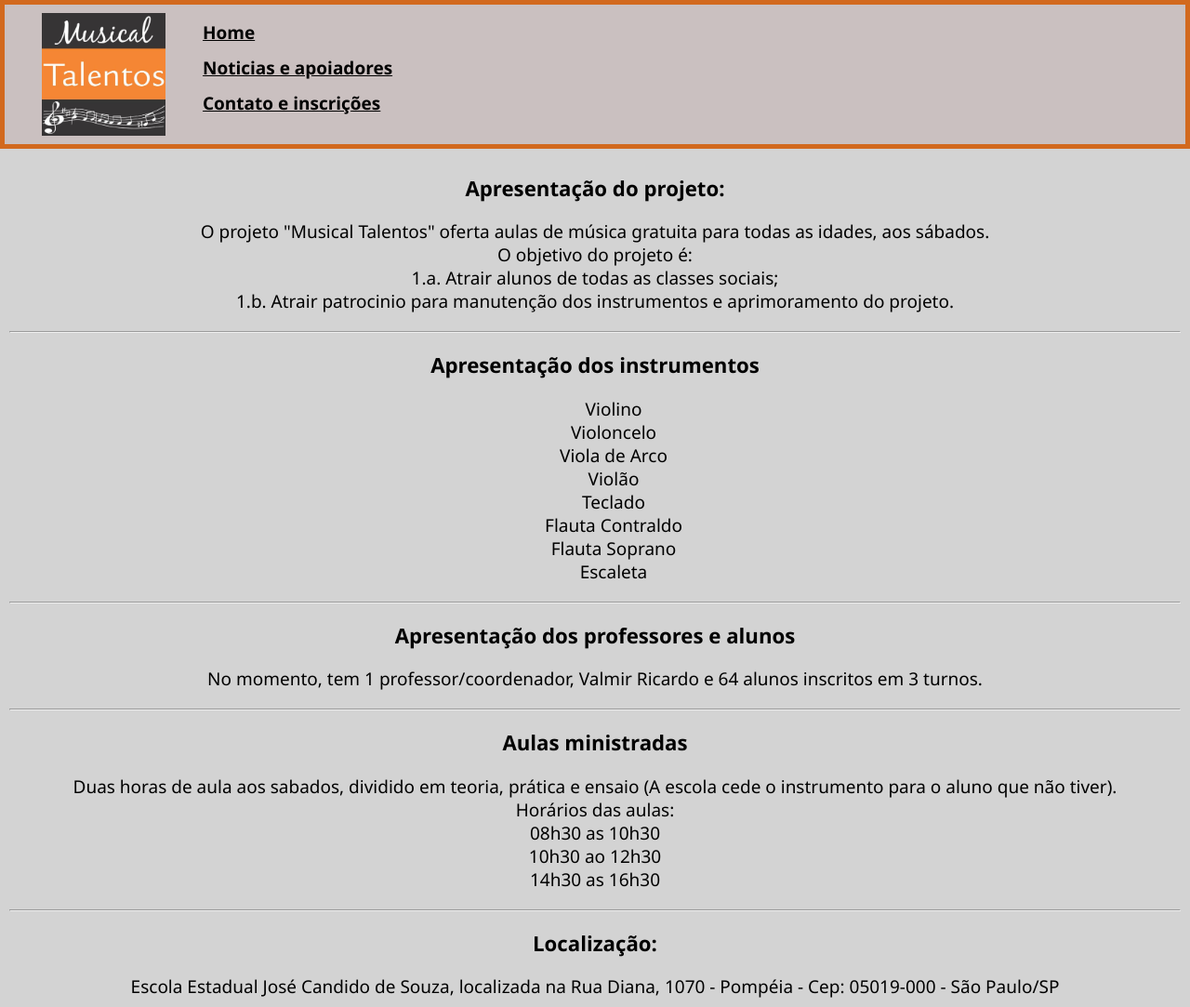
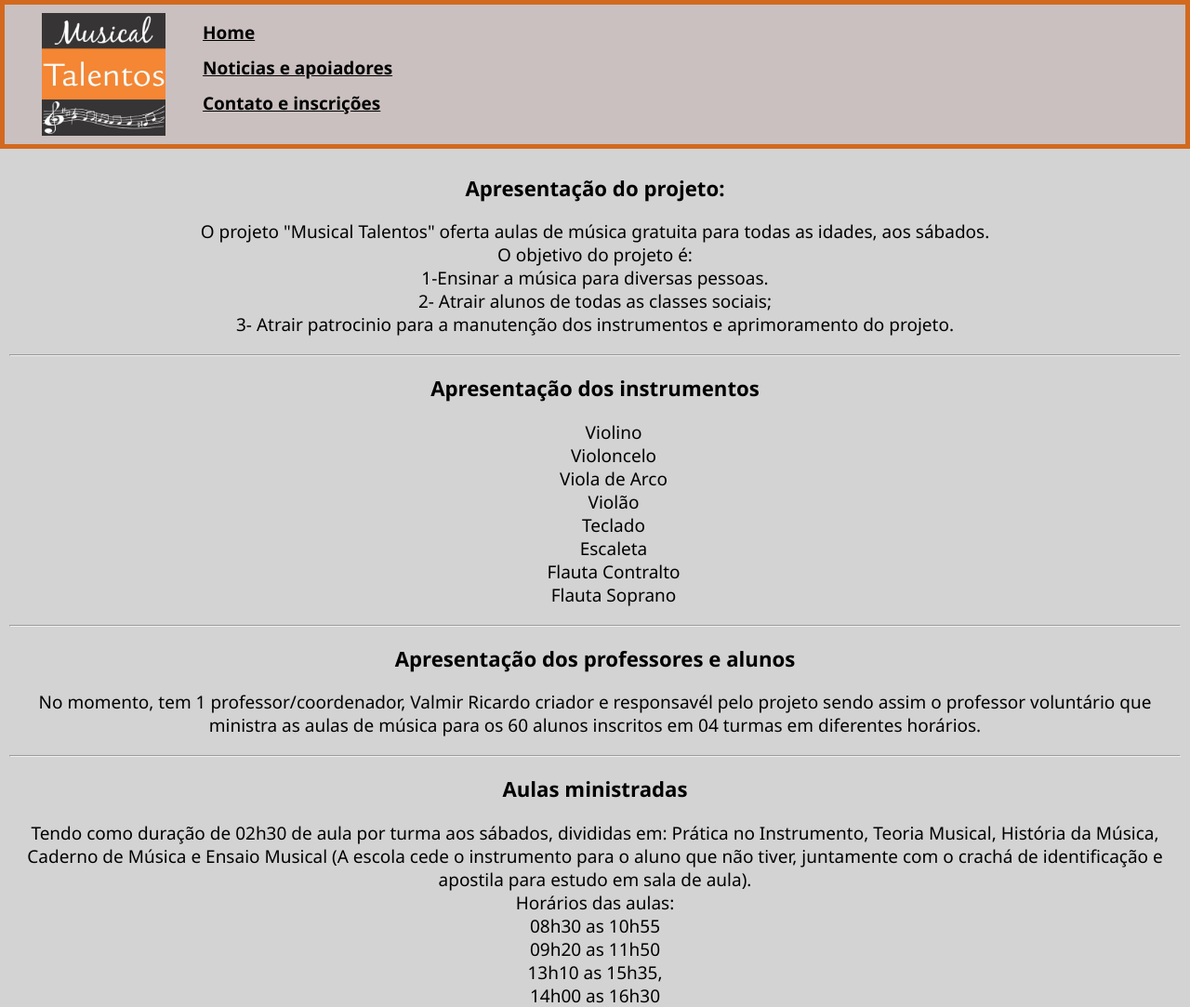
Before and after one commit to mariliapduarte/musical-talentos, a PHP site: page / in a window 1280 px wide. Shown: the top 1083 px of the page at 93% size. Run offline with PHP 8.4, Linux system fonts and the light colour scheme.

Commit message:
Alterações na página inicial

```diff
--- a/index.php
+++ b/index.php
@@ -6,9 +6,9 @@
 
             <h3>Apresentação do projeto:</h3>
 
-                <p>O projeto "Musical Talentos" oferta aulas de música gratuita para todas as idades, aos sábados. <br> O objetivo do projeto é: <br> 1.a. Atrair alunos de todas as classes sociais; <br> 1.b. Atrair patrocinio para manutenção dos instrumentos e aprimoramento do projeto.</p>
+            <p>O projeto "Musical Talentos" oferta aulas de música gratuita para todas as idades, aos sábados. <br> O objetivo do projeto é: <br>1-Ensinar a música para diversas pessoas.<br>2- Atrair alunos de todas as classes sociais; <br> 3- Atrair patrocinio para a manutenção dos instrumentos e aprimoramento do projeto.</p>
+            <hr>
 
-            <hr>
 
             <h3>Apresentação dos instrumentos</h3>
 
@@ -18,25 +18,26 @@
                     <li>Viola de Arco</li>
                     <li>Violão</li>
                     <li>Teclado</li>
-                    <li>Flauta Contraldo</li>
+                    <li>Escaleta</li>
+                    <li>Flauta Contralto</li>
                     <li>Flauta Soprano</li>
-                    <li>Escaleta</li>
+
                 </ul>
 
             <hr>
 
             <h3>Apresentação dos professores e alunos</h3>
 
-                <p>No momento, tem 1 professor/coordenador, Valmir Ricardo e 64 alunos inscritos em 3 turnos.
-                </p>
+            <p>No momento, tem 1 professor/coordenador, Valmir Ricardo criador e responsavél pelo projeto sendo assim o professor voluntário que ministra as aulas de música para os 60 alunos inscritos em 04 turmas em diferentes horários.
+            </p>
 
             <hr>
 
             <h3>Aulas ministradas</h3>
 
-                <p>	Duas horas de aula aos sabados, dividido em teoria, prática e ensaio (A escola cede o instrumento para o aluno que não tiver).<br>Horários das aulas:<br>08h30 as 10h30<br>10h30 ao 12h30<br>14h30 as 16h30</p>
+            <p>	Tendo como duração de 02h30 de aula por turma aos sábados, divididas em: Prática no Instrumento, Teoria Musical, História da Música, Caderno de Música e Ensaio Musical (A escola cede o instrumento para o aluno que não tiver, juntamente com o crachá de identificação e apostila para estudo em sala de aula).<br>Horários das aulas:<br>08h30 as 10h55<br>09h20 as 11h50<br>13h10 as 15h35,<br>14h00 as 16h30<br></p>
+            <hr>
 
-            <hr>
 
             <h3>Localização:</h3>
 
```
